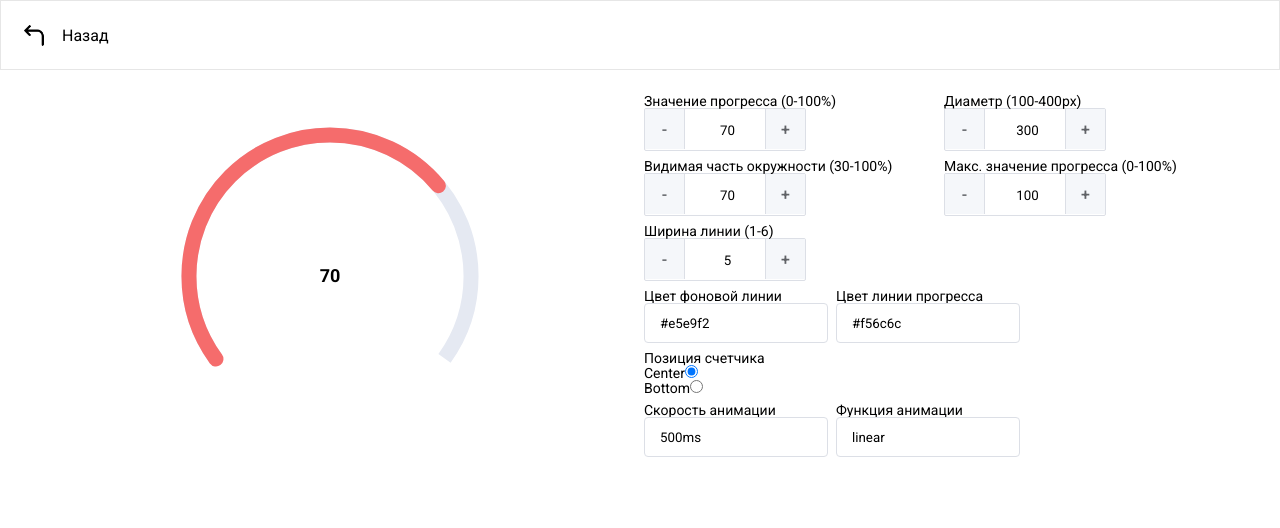
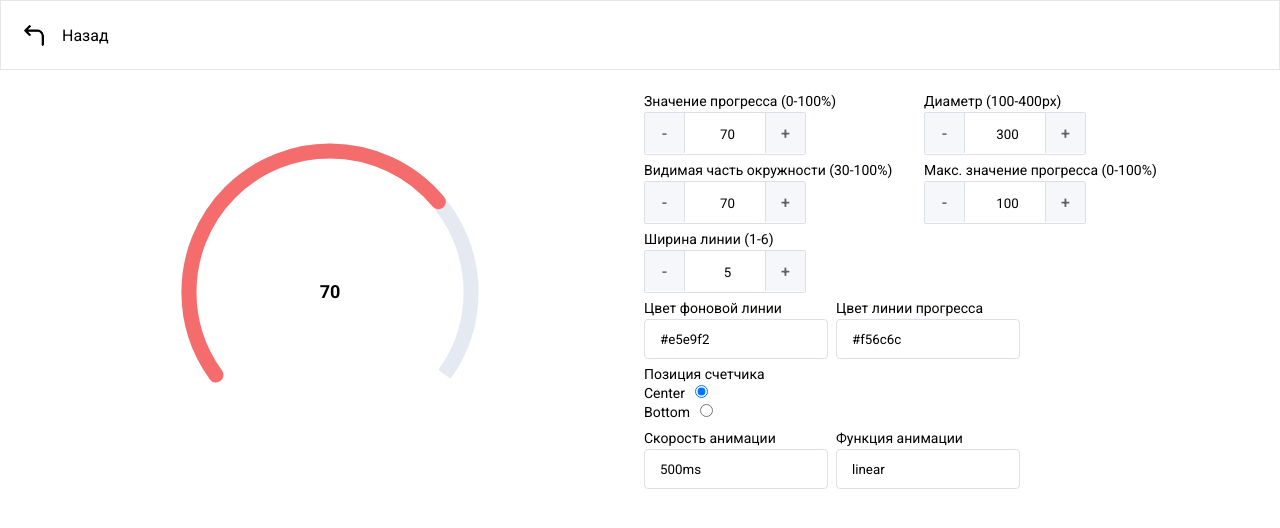
Before and after one commit to AKD47/test-task, a Vue app: page /task2 in a window 1280 px wide. Shown: the top 528 px of the page. Built offline with nearby package versions, Linux system fonts and the light colour scheme.

Commit message:
fix base inputs css; fix Task2.vue css

```diff
--- a/src/components/BaseInput.vue
+++ b/src/components/BaseInput.vue
@@ -25,6 +25,7 @@ export default {
   padding: 4px;
 
   > label {
+    margin-bottom: 4px;
     display: block;
     text-align: left;
   }
--- a/src/components/BaseInputNumber.vue
+++ b/src/components/BaseInputNumber.vue
@@ -60,6 +60,7 @@ export default {
   padding: 4px;
 
   > label {
+    margin-bottom: 4px;
     display: block;
     text-align: left;
   }
--- a/src/views/task2/Task2.vue
+++ b/src/views/task2/Task2.vue
@@ -15,7 +15,7 @@
     </div>
     <div class="task2__actions">
 
-      <div style="display: flex">
+      <div class="d-flex">
         <base-input-number v-model="progress"
                            label="Значение прогресса (0-100%)"
                            :step="5"
@@ -51,13 +51,13 @@
 
       <div class="task2__radios">
         <label>Позиция счетчика</label>
-        <div>
+        <div class="item">
           <label>
             <span>Center</span>
             <input v-model="counterPosition" type="radio" value="center">
           </label>
         </div>
-        <div>
+        <div class="item">
           <label>
             <span>Bottom</span>
             <input v-model="counterPosition" type="radio" value="bottom">
@@ -112,6 +112,17 @@ export default {
   &__radios {
     text-align: left;
     padding: 4px;
+    > label {
+      display: block;
+      margin-bottom: 4px;
+    }
+    .item {
+      margin-top: 4px;
+      margin-bottom: 4px;
+      span {
+        margin-right: 10px;
+      }
+    }
   }
 
   &__progress-wrapper {
@@ -132,7 +143,7 @@ export default {
 <style lang="scss">
 .task2 {
   .base-input-number {
-    width: 300px;
+    width: 280px;
   }
 }
 </style>
```
